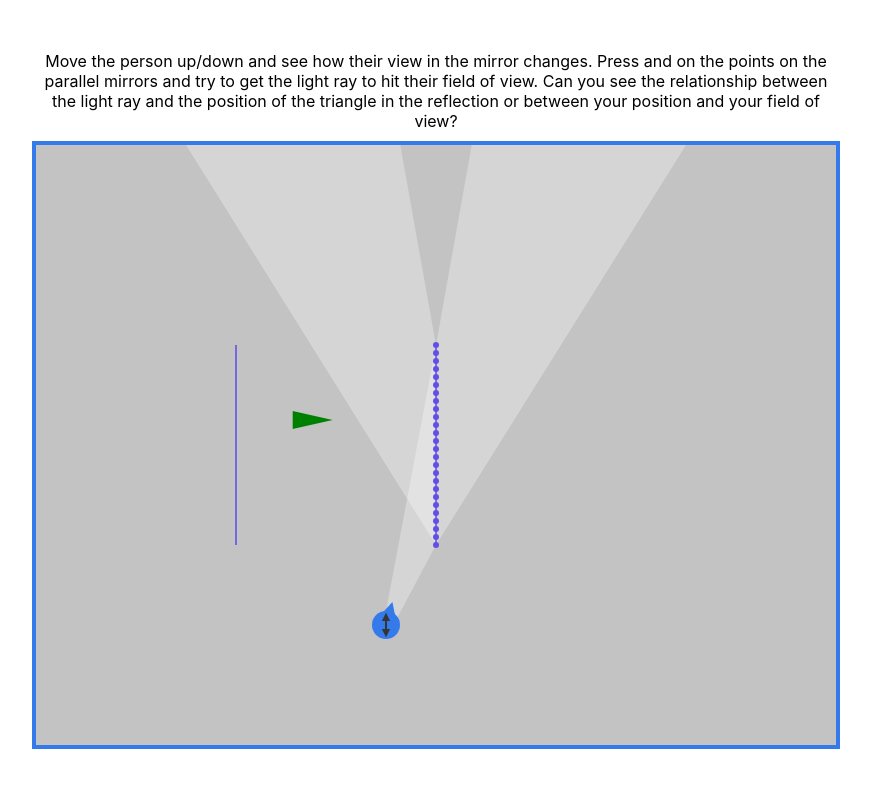
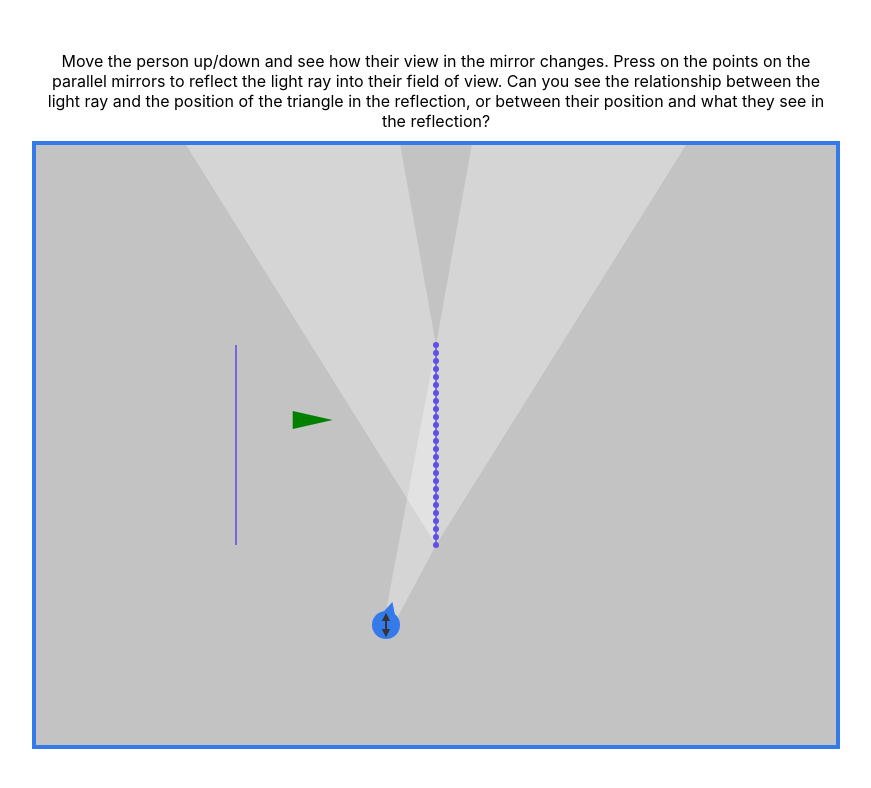
Before and after one commit to dannygelman1/reflection, a React (Create React App) app: page / in a window 1280 px wide. Shown: the top 788 px of the page, without its empty margins (204-1075 px from the left). Built offline with nearby package versions, Linux system fonts and the light colour scheme.

Commit message:
small fix

```diff
--- a/src/App.tsx
+++ b/src/App.tsx
@@ -14,10 +14,10 @@ function App() {
     >
       <span style={{ maxWidth: "800px", paddingBottom: "10px" }}>
         Move the person up/down and see how their view in the mirror changes.
-        Press and on the points on the parallel mirrors and try to get the light
-        ray to hit their field of view. Can you see the relationship between the
-        light ray and the position of the triangle in the reflection or between
-        your position and your field of view?
+        Press on the points on the parallel mirrors to reflect the light ray
+        into their field of view. Can you see the relationship between the light
+        ray and the position of the triangle in the reflection, or between their
+        position and what they see in the reflection?
       </span>
       <MirrorDemo />
     </div>
--- a/src/MirrorDemo.tsx
+++ b/src/MirrorDemo.tsx
@@ -213,7 +213,7 @@ const MirrorDemo: React.FC = () => {
                 mirrorSpacing,
                 newPoints
               );
-              startAnimation(reflectedSegments);
+              animateLineSegments(reflectedSegments);
             }
             return;
           }
@@ -278,7 +278,7 @@ const MirrorDemo: React.FC = () => {
     setLineSegments([]);
   };
 
-  const startAnimation = (lineSegments: LineSegment[]) => {
+  const animateLineSegments = (lineSegments: LineSegment[]) => {
     setLineSegments(lineSegments);
 
     animRef.current = new Konva.Animation((frame) => {
```
